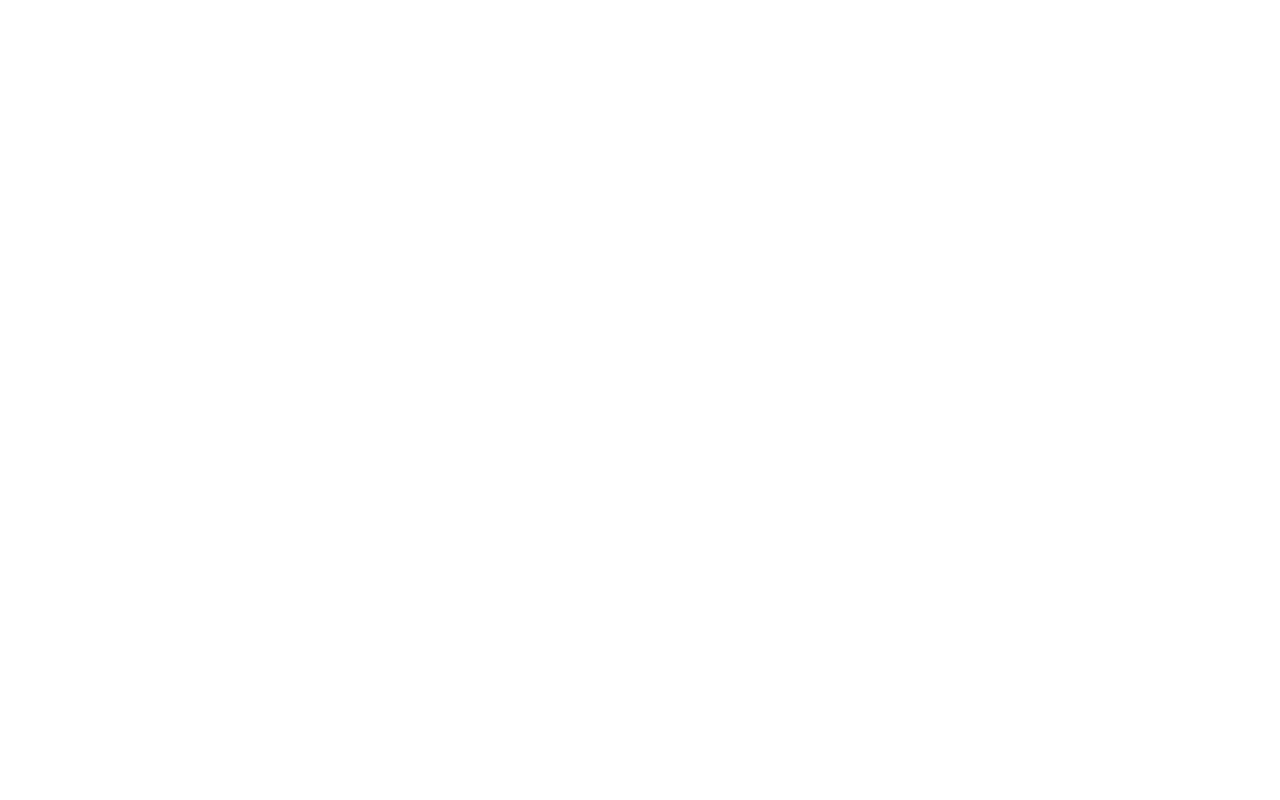
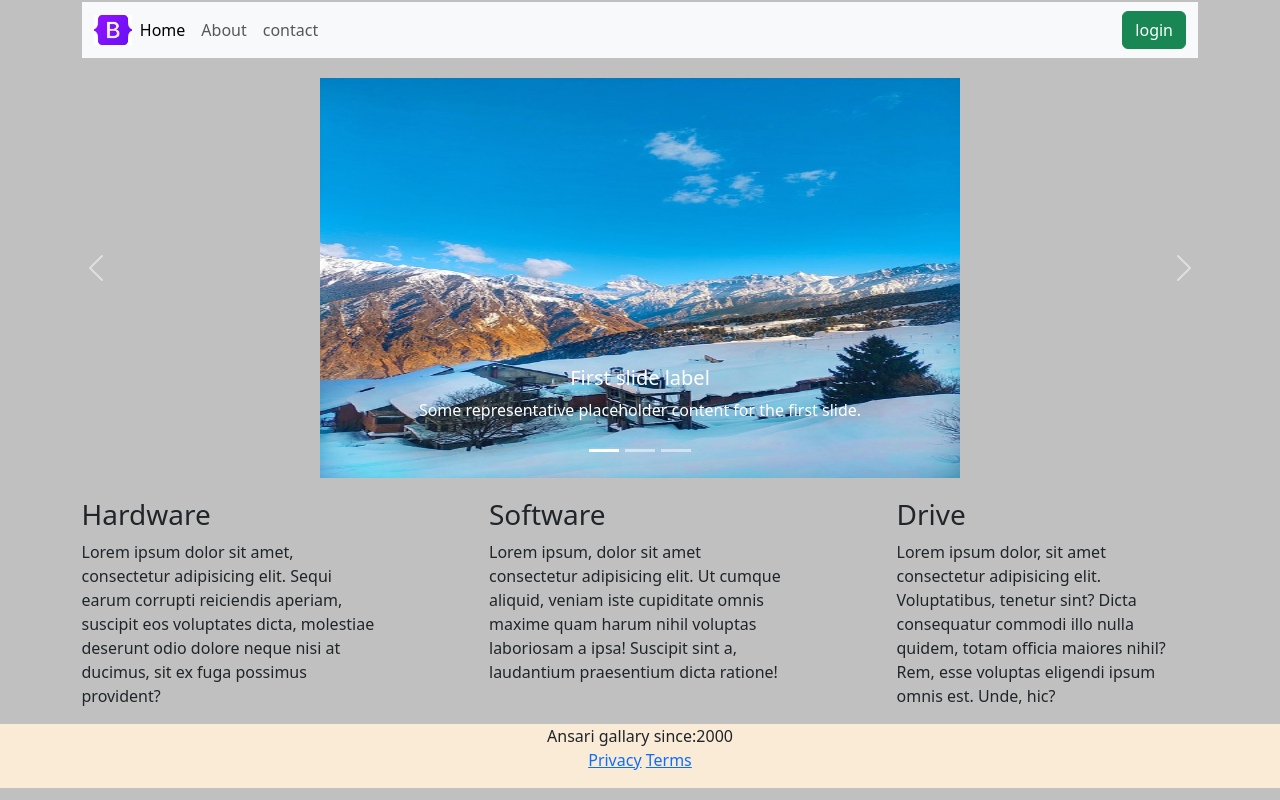
Before and after one commit to abdulbasitabdulbaqui/simple-bootstrap-login-ui, a plain HTML site: page index.html in a window 1280 px wide. Drawn offline with nearby package versions, Linux system fonts and the light colour scheme.

Commit message:
first commit

```diff
--- a/index.html
+++ b/index.html
@@ -1,15 +1,122 @@
 <!DOCTYPE html>
 <html lang="en">
+
 <head>
     <meta charset="UTF-8">
     <meta name="viewport" content="width=device-width, initial-scale=1.0">
-    <link href="https://cdn.jsdelivr.net/npm/bootstrap@5.3.7/dist/css/bootstrap.min.css" rel="stylesheet" integrity="sha384-LN+7fdVzj6u52u30Kp6M/trliBMCMKTyK833zpbD+pXdCLuTusPj697FH4R/5mcr" crossorigin="anonymous">
+    <link href="https://cdn.jsdelivr.net/npm/bootstrap@5.3.7/dist/css/bootstrap.min.css" rel="stylesheet"
+        integrity="sha384-LN+7fdVzj6u52u30Kp6M/trliBMCMKTyK833zpbD+pXdCLuTusPj697FH4R/5mcr" crossorigin="anonymous">
+        <link rel="stylesheet" href="style2.css">
+
     <title>simple login and home page UI</title>
 </head>
+
 <body>
+    <div class="container" >
+        <div class="row">
+            <div class="col-12">
+                <nav class="navbar navbar-expand-lg bg-body-tertiary" style="margin-top: 2px;">
+                    <div class="container-fluid" >
+                        <img src="/img/bootlogo.jpg" alt="" style="height: 30px;">
+                        <button class="navbar-toggler" type="button" data-bs-toggle="collapse"
+                            data-bs-target="#navbarSupportedContent" aria-controls="navbarSupportedContent"
+                            aria-expanded="false" aria-label="Toggle navigation">
+                            <span class="navbar-toggler-icon"></span>
+                        </button>
+                        <div class="collapse navbar-collapse" id="navbarSupportedContent">
+                            <ul class="navbar-nav me-auto mb-2 mb-lg-0">
+                                <li class="nav-item">
+                                    <a class="nav-link active" aria-current="page" href="#">Home</a>
+                                </li>
+                                <li class="nav-item">
+                                    <a class="nav-link" href="#">About</a>
+                                </li>
+                                <li class="nav-item">
+                                    <a class="nav-link" href="#">contact</a>
+                                </li>
+                            </ul>
+                            <a type="button" class="btn btn-success" href="/login.html">login</a>
+                            </form>
+                        </div>
+                    </div>
+                </nav>
+            </div>
+        </div>
+    </div>
+    <div class="row">
+        <div class="col-12">
+            <div id="carouselExampleCaptions" class="carousel slide" style="padding-top: 20px;">
+                <div class="carousel-indicators"  >
+                  <button type="button" data-bs-target="#carouselExampleCaptions" data-bs-slide-to="0" class="active" aria-current="true" aria-label="Slide 1"></button>
+                  <button type="button" data-bs-target="#carouselExampleCaptions" data-bs-slide-to="1" aria-label="Slide 2"></button>
+                  <button type="button" data-bs-target="#carouselExampleCaptions" data-bs-slide-to="2" aria-label="Slide 3"></button>
+                </div>
+                <div class="carousel-inner">
+                  <div class="carousel-item active">
+                    <img src="/img/auli-4832101_640.jpg" class="d-block w-50" alt="..." height="400px" style="margin-left: 320px;">
+                    <div class="carousel-caption d-none d-md-block">
+                      <h5>First slide label</h5>
+                      <p>Some representative placeholder content for the first slide.</p>
+                    </div>
+                  </div>
+                  <div class="carousel-item">
+                    <img src="/img/baby-2972221_640.jpg" class="d-block w-50" alt="..."
+                    height="400px" style="margin-left: 320px;">
+                    <div class="carousel-caption d-none d-md-block">
+                      <h5>Second slide label</h5>
+                      <p>Some representative placeholder content for the second slide.</p>
+                    </div>
+                  </div>
+                  <div class="carousel-item">
+                    <img src="/img/beach-9299353_640.jpg" class="d-block w-50" alt="..."
+                    height="400px" style="margin-left: 320px;">
+                    <div class="carousel-caption d-none d-md-block">
+                      <h5>Third slide label</h5>
+                      <p>Some representative placeholder content for the third slide.</p>
+                    </div>
+                  </div>
+                </div>
+                <button class="carousel-control-prev" type="button" data-bs-target="#carouselExampleCaptions" data-bs-slide="prev">
+                  <span class="carousel-control-prev-icon" aria-hidden="true"></span>
+                  <span class="visually-hidden">Previous</span>
+                </button>
+                <button class="carousel-control-next" type="button" data-bs-target="#carouselExampleCaptions" data-bs-slide="next">
+                  <span class="carousel-control-next-icon" aria-hidden="true"></span>
+                  <span class="visually-hidden">Next</span>
+                </button>
+              </div>
+        </div>
+    </div>
+    </div>
+    </div>
+    <div class="row justify-content-evenly" style="margin-top: 20px;">
+        <div class="col-md-3">
+<h3>Hardware</h3>
+<p>Lorem ipsum dolor sit amet, consectetur adipisicing elit. Sequi earum corrupti reiciendis aperiam, suscipit eos voluptates dicta, molestiae deserunt odio dolore neque nisi at ducimus, sit ex fuga possimus provident?</p>
+        </div>
 
+        <div class="col-md-3">
+            <h3>Software</h3>
+            <p>Lorem ipsum, dolor sit amet consectetur adipisicing elit. Ut cumque aliquid, veniam iste cupiditate omnis maxime quam harum nihil voluptas laboriosam a ipsa! Suscipit sint a, laudantium praesentium dicta ratione!</p>
+        </div>
 
+        <div class="col-md-3">
+            <h3>Drive</h3>
+            <p>Lorem ipsum dolor, sit amet consectetur adipisicing elit. Voluptatibus, tenetur sint? Dicta consequatur commodi illo nulla quidem, totam officia maiores nihil? Rem, esse voluptas eligendi ipsum omnis est. Unde, hic?</p>
+        </div>
+    </div>
+    <div class="row" style="background-color: antiquewhite;">
+     <div class="col-med-12">
+<p style="text-align: center;">Ansari gallary since:2000 <br>
+    <a  href="#">Privacy</a>
+<a  href="#">Terms</a>
+</p>
 
+     </div>
+    </div>
 </body>
-<script src="https://cdn.jsdelivr.net/npm/bootstrap@5.3.7/dist/js/bootstrap.bundle.min.js" integrity="sha384-ndDqU0Gzau9qJ1lfW4pNLlhNTkCfHzAVBReH9diLvGRem5+R9g2FzA8ZGN954O5Q" crossorigin="anonymous"></script>
+<script src="https://cdn.jsdelivr.net/npm/bootstrap@5.3.7/dist/js/bootstrap.bundle.min.js"
+    integrity="sha384-ndDqU0Gzau9qJ1lfW4pNLlhNTkCfHzAVBReH9diLvGRem5+R9g2FzA8ZGN954O5Q"
+    crossorigin="anonymous"></script>
+
 </html>
--- /dev/null
+++ b/style2.css
@@ -0,0 +1,3 @@
+body{
+    background-color: silver;
+}
```
Also changed, not shown: img/auli-4832101_640.jpg (added), img/baby-2972221_640.jpg (added), img/beach-9299353_640.jpg (added), img/bootlogo.jpg (added).
